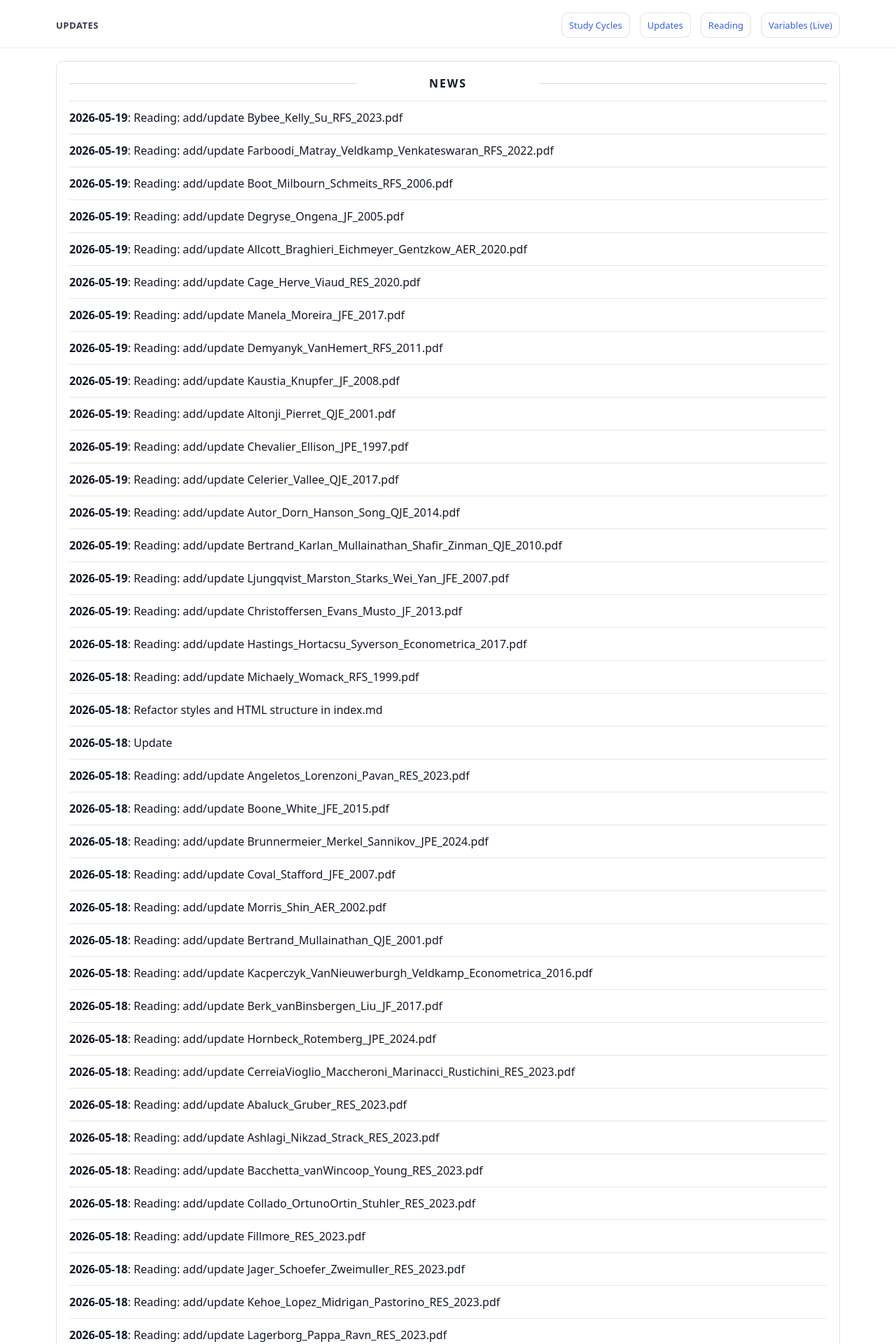
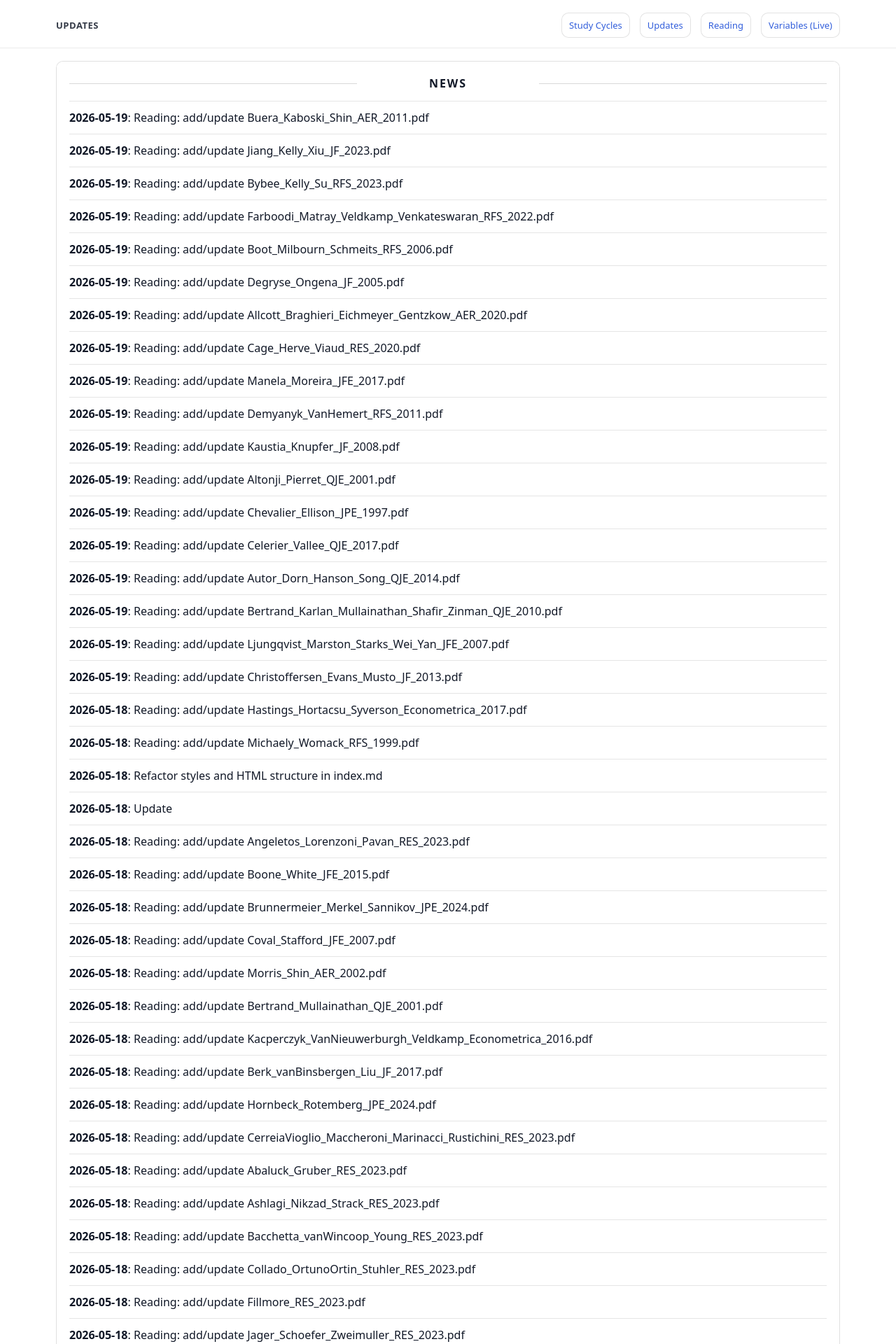
Before and after one commit to yaxinzn/study-archive, a Jekyll site: the page built from updates/index.md, in a window 1280 px wide. Shown: the top 1920 px of the page at 70% size. Built offline with Jekyll 4.4.1, drawn with Linux system fonts in a browser that asks for light colours; some of the changed text lies outside the part shown.

Commit message:
chore: update NEWS feed

```diff
--- a/_data/news.yml
+++ b/_data/news.yml
@@ -1,4 +1,10 @@
 # Auto-generated update history (sorted newest -> oldest). Do not edit manually.
+- ts: "1779179727"
+  date: "2026-05-19"
+  title: "Reading: add/update Buera_Kaboski_Shin_AER_2011.pdf"
+- ts: "1779179661"
+  date: "2026-05-19"
+  title: "Reading: add/update Jiang_Kelly_Xiu_JF_2023.pdf"
 - ts: "1779179575"
   date: "2026-05-19"
   title: "Reading: add/update Bybee_Kelly_Su_RFS_2023.pdf"
```
